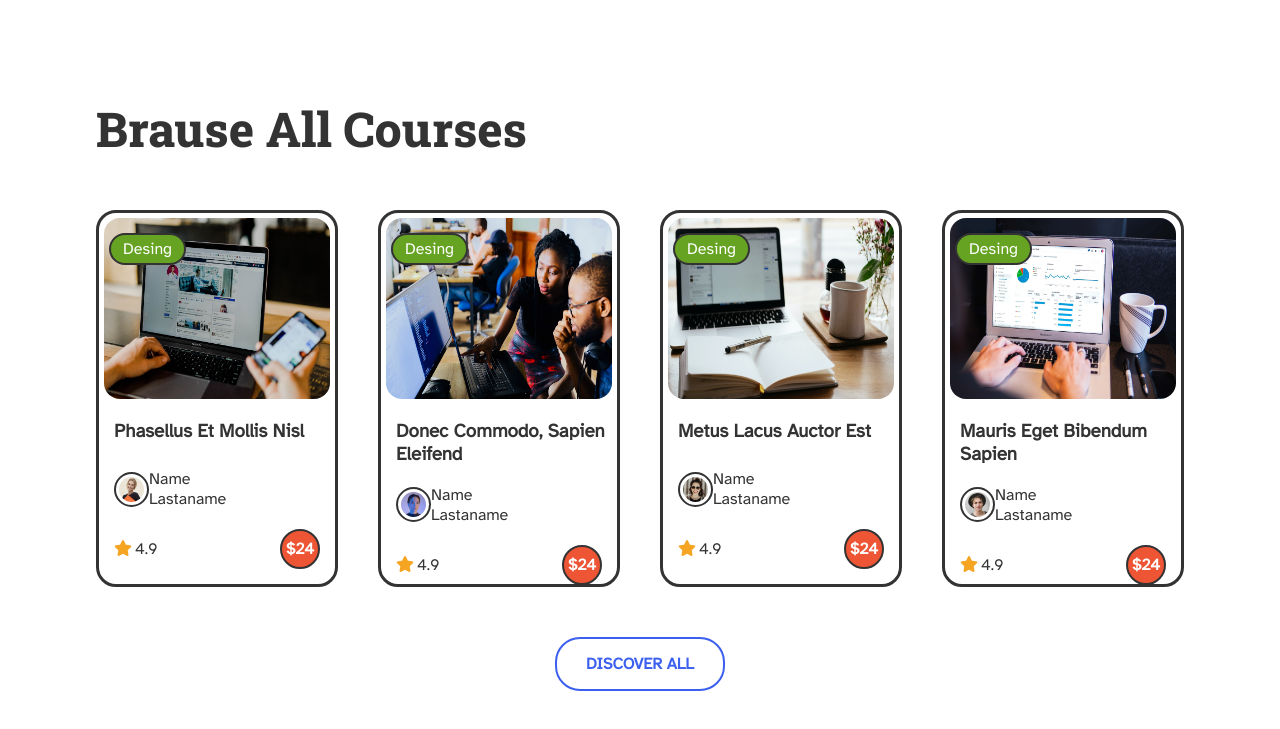
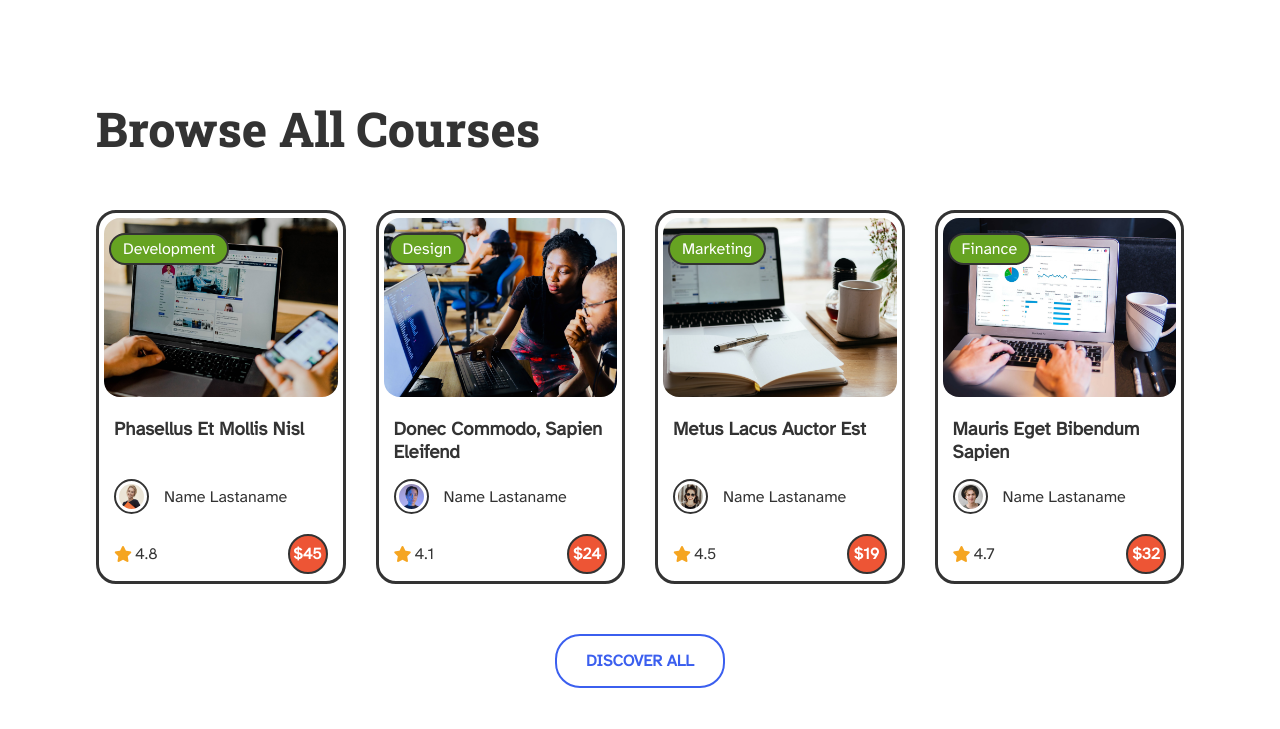
Before and after one commit to FlorenciaNahirS/landingpage, a plain HTML site: page index.html in a window 1280 px wide. Shown: the part 1775-2504 px from the top of the page. Drawn offline with Linux system fonts and the light colour scheme.

Commit message:
All courses section (finished)

```diff
--- a/index.html
+++ b/index.html
@@ -51,7 +51,7 @@
                 <div class="courses">
                     <div class="course main-course">
                         <img src="images/009.jpg" alt="">
-                        <p class="course-type">Desing</p>
+                        <p class="course-type">Design</p>
                         <p class="course-stars"><i class="fas fa-star"></i>4.9</p>
                         <h3>Figma for beginners</h3>
                         <div class="course-profesor">
@@ -62,7 +62,7 @@
                     </div>
                     <div class="course course-one">
                         <img src="images/004.jpg" alt="">
-                        <p class="course-type">Desing</p>
+                        <p class="course-type">Design</p>
                         <p class="course-stars"><i class="fas fa-star"></i>4.8</p>
                         <div class="text">
                             <h3>Phasellus et quam est.</h3>
@@ -93,51 +93,51 @@
                 </div>
             </article>
             <article class="all-courses">
-                <h2>Brause all courses</h2>
+                <h2>Browse all courses</h2>
                 <div class="courses">
                     <div class="course">
                         <img src="images/006.jpg" alt="">
-                        <p class="course-type">Desing</p>
+                        <p class="course-type">Development</p>
                         <h3>Phasellus et mollis nisl</h3>
                         <div class="course-profesor">
                             <img src="images/people/02.jpg" alt="">
                             <p>Name Lastaname</p>
                         </div>
-                        <p class="course-stars"><i class="fas fa-star"></i>4.9</p>
-                        <p class="course-price">$24</p>
+                        <p class="course-stars"><i class="fas fa-star"></i>4.8</p>
+                        <p class="course-price">$45</p>
                     </div>
                     <div class="course">
                         <img src="images/007.jpg" alt="">
-                        <p class="course-type">Desing</p>
+                        <p class="course-type">Design</p>
                         <h3>Donec commodo, sapien eleifend</h3>
                         <div class="course-profesor">
                             <img src="images/people/03.jpg" alt="">
                             <p>Name Lastaname</p>
                         </div>
-                        <p class="course-stars"><i class="fas fa-star"></i>4.9</p>
+                        <p class="course-stars"><i class="fas fa-star"></i>4.1</p>
                         <p class="course-price">$24</p>
                     </div>
                     <div class="course">
                         <img src="images/002.jpg" alt="">
-                        <p class="course-type">Desing</p>
+                        <p class="course-type">Marketing</p>
                         <h3>metus lacus auctor est</h3>
                         <div class="course-profesor">
                             <img src="images/people/04.jpg" alt="">
                             <p>Name Lastaname</p>
                         </div>
-                        <p class="course-stars"><i class="fas fa-star"></i>4.9</p>
-                        <p class="course-price">$24</p>
+                        <p class="course-stars"><i class="fas fa-star"></i>4.5</p>
+                        <p class="course-price">$19</p>
                     </div>
                     <div class="course">
                         <img src="images/010.jpg" alt="">
-                        <p class="course-type">Desing</p>
+                        <p class="course-type">Finance</p>
                         <h3>Mauris eget bibendum sapien</h3>
                         <div class="course-profesor">
                             <img src="images/people/05.jpg" alt="">
                             <p>Name Lastaname</p>
                         </div>
-                        <p class="course-stars"><i class="fas fa-star"></i>4.9</p>
-                        <p class="course-price">$24</p>
+                        <p class="course-stars"><i class="fas fa-star"></i>4.7</p>
+                        <p class="course-price">$32</p>
                     </div>
                 </div>
                 <a href="#" class="btn btn-allCourses">Discover all</a>
--- a/scss/_about.scss
+++ b/scss/_about.scss
@@ -180,20 +180,21 @@
         .courses{
             margin: 50px 0;
             display: grid;
-            grid-column-gap: 40px;
+            grid-column-gap: 30px;
             grid-template-columns: repeat(4,1fr);
             .course{
                 @include border($black);
                 display: grid;
                 grid-template-columns: repeat(2, 1fr);
-                grid-template-rows: 50% repeat(3, 1fr);
+                grid-template-rows: 50% 42px repeat(2, 1fr);
                 grid-column-gap: 0px;
                 grid-row-gap: 20px;
-                align-items: center;
+                align-items: stretch;
                 position: relative;
                 img{
                     width: 100%;
                     height: 100%;
+                    object-fit:cover;
                     grid-area: 1 / 1 / 2 / 3;
                     border-radius: 16px;
                 }
@@ -201,7 +202,7 @@
                     grid-area: 2 / 1 / 3 / 3;
                     text-transform: capitalize;
                     margin-left: 10px;
-                    align-self: flex-start;
+                    align-self: stretch;
                 }
                 .course-type{
                     position: absolute;
@@ -209,9 +210,7 @@
                     left:10px;
                 }
                 .course-profesor{
-                    width: 67%;
-                    display: flex;
-                    justify-content: space-between;
+                    display:flex;
                     align-items: center;
                     grid-area: 3 / 1 / 4 / 3;
                     margin-left: 10px;
@@ -222,14 +221,17 @@
                         border-radius: 50%;
                         border:2px solid $black;
                         padding: 3px;
+                        margin-right: 15px;
                     }
                 }
 
                 .course-stars{
+                    background:transparent;
+                    display:flex;
+                    align-items: center;
                     grid-area: 4 / 1 / 5 / 2;
                     margin-left: 10px;
                     border:none;
-                    background-color: transparent;
                     padding: 0;
                     margin-bottom: 10px;
                 }
```
Also changed, not shown: css/style.css, 1 other file.
